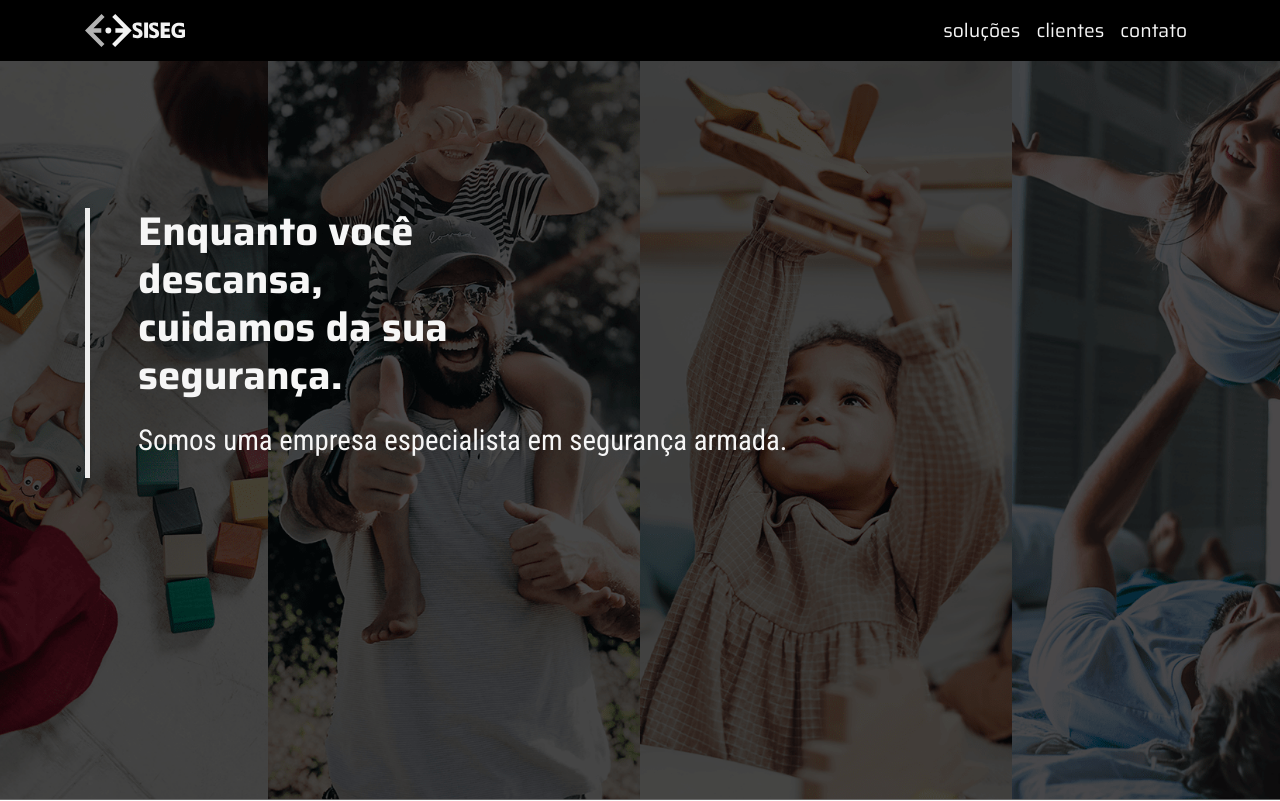
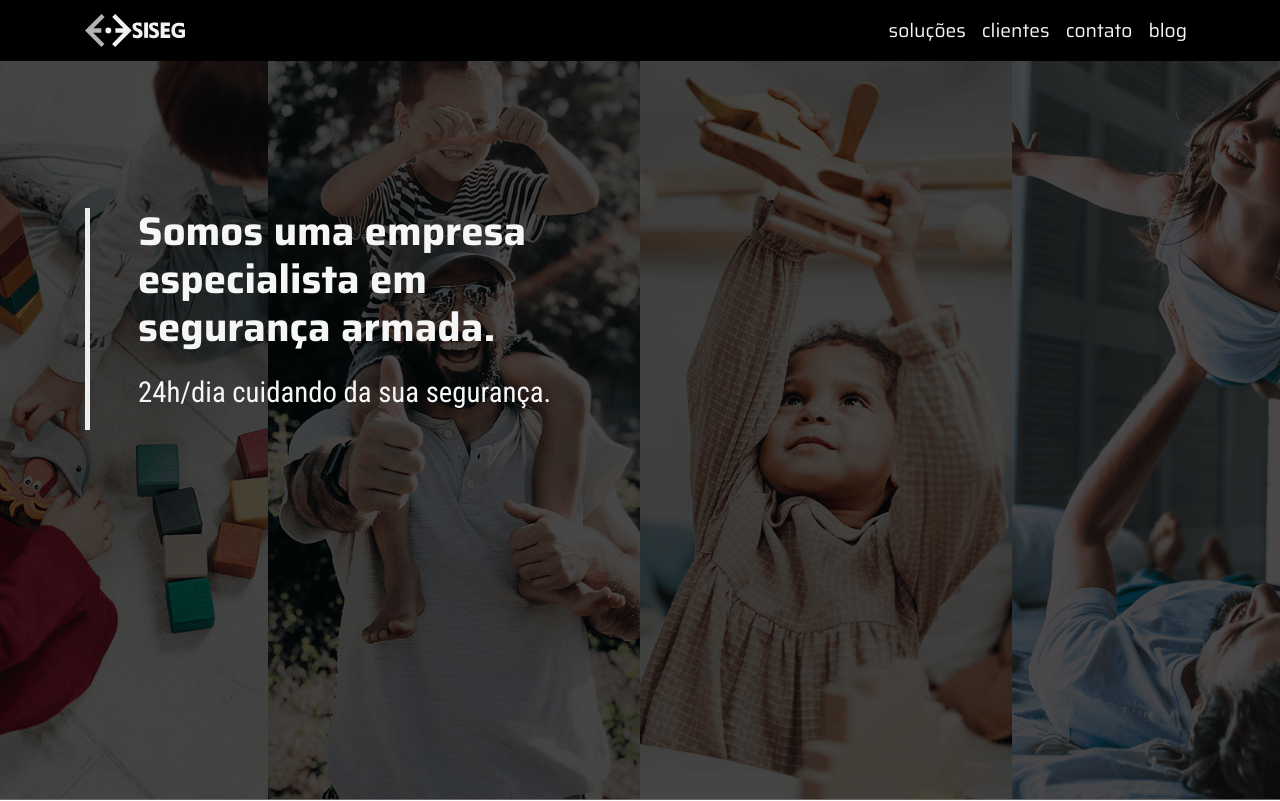
Before and after one commit to DanicoSantos/sieg-landing-page, a website: page index.html in a window 1280 px wide. Shown: the top 801 px of the page. Drawn offline with nearby package versions, Linux system fonts and the light colour scheme.

Commit message:
fix: change home title

```diff
--- a/index.html
+++ b/index.html
@@ -46,6 +46,12 @@
                         <li class="nav-item">
                             <a class="nav-link" href="#cta">contato</a>
                         </li>
+
+                        <li class="nav-item">
+                            <a class="nav-link" href="https://blog.sisegseguranca.com.br" target="_blank">blog</a>
+                        </li>
+
+
                     </ul>
                 </div>
             </div>
@@ -62,10 +68,10 @@
                                 <div class="row h-100">
                                     <div class="col d-flex flex-column h-100">
                                         <div class="banner__title-container h-100 opacity-0" data-animate="true">
-                                            <h1 class="banner__title">Enquanto você descansa, cuidamos da sua segurança.
+                                            <h1 class="banner__title">Somos uma empresa especialista em segurança
+                                                armada.
                                             </h1>
-                                            <p class="banner__subtitle">Somos uma empresa especialista em segurança
-                                                armada.</p>
+                                            <p class="banner__subtitle">24h/dia cuidando da sua segurança.</p>
                                         </div>
 
                                     </div>
--- a/src/assets/css/components/banner.css
+++ b/src/assets/css/components/banner.css
@@ -42,7 +42,7 @@
     }
 
     .banner__title {
-        max-width: 20rem;
+        max-width: 25rem;
     }
 
     .banner__subtitle {
--- a/src/assets/js/main.js
+++ b/src/assets/js/main.js
@@ -34,7 +34,6 @@ const scrollIntoView = (element) => {
 
 for (let section of sections) {
     scrollIntoView(section);
-    console.log(section);
 };
 
 const menuItemLink = $('.nav-link');
```
Also changed, not shown: src/assets/css/style.bundle.min.css.
